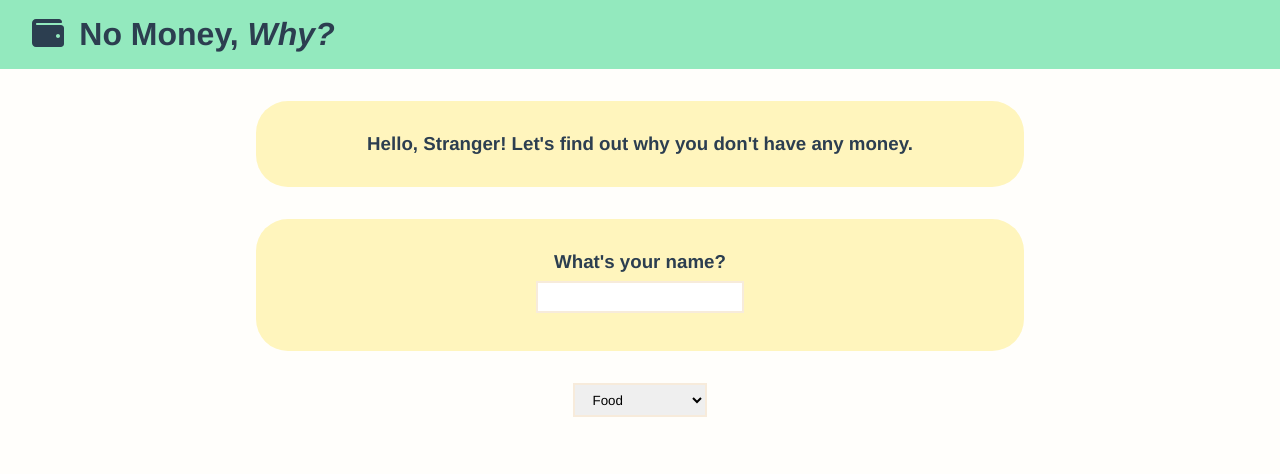
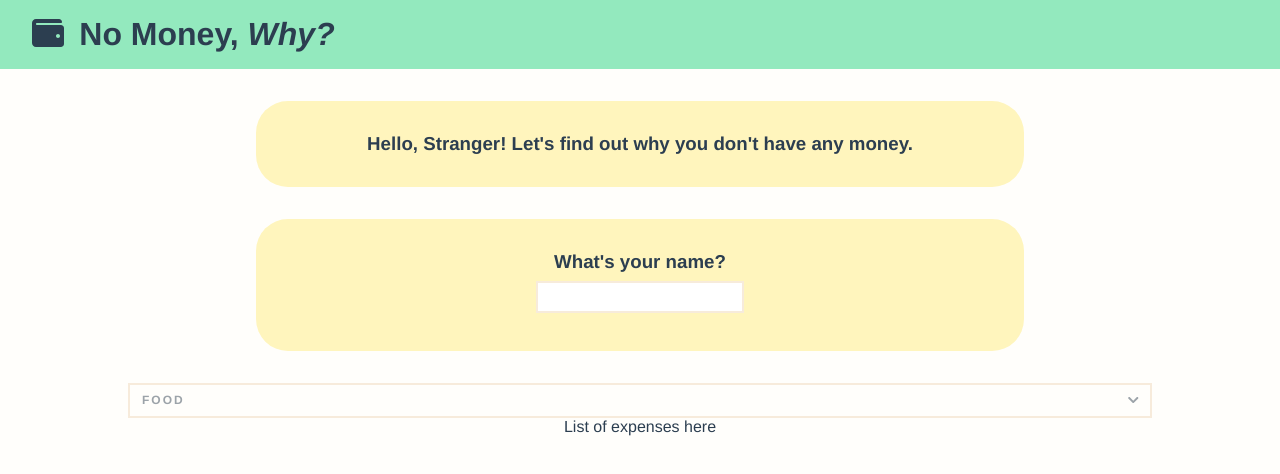
Before and after one commit to debjeanlee/nomoneywhy, a Vue app: page / in a window 1280 px wide. Shown: the top 474 px of the page. Built offline with nearby package versions, Linux system fonts and the light colour scheme.

Commit message:
refactored dropdown to AddExpense, styled dropdown

```diff
--- a/src/assets/css/general.scss
+++ b/src/assets/css/general.scss
@@ -19,6 +19,15 @@ p {
   justify-content: space-between;
 }
 
+.align-center {
+  align-items: center;
+}
+
+.container {
+  width: 80%;
+  margin: 1em auto;
+}
+
 // --- Forms
 input {
   font-family: Avenir, Helvetica, Arial, sans-serif;
@@ -31,13 +40,31 @@ input {
   }
 }
 
-select {
+// custom dropdown menu
+.dropdown {
   font-family: Avenir, Helvetica, Arial, sans-serif;
-  padding: 0.5em 1em;
+  padding: 0.7em 1em;
   border: 2px solid $cream;
+  text-align: left;
+  text-transform: uppercase;
+  font-weight: 600;
+  font-size: 0.75em;
+  letter-spacing: 2px;
+  color: $gray;
 
   &:focus {
     outline: none;
+  }
+}
+
+.option {
+  @extend .dropdown;
+  background-color: $white;
+  list-style: none;
+  border-top: none;
+
+  &:hover {
+    background-color: $cream;
   }
 }
 
--- a/src/assets/css/variables.scss
+++ b/src/assets/css/variables.scss
@@ -7,3 +7,4 @@ $dgreen: #21a362;
 $green: #125734;
 $black: #0a090c;
 $navy: #2c3e50;
+$gray: #9ca3a9;
--- /dev/null
+++ b/src/components/body/expenses/AddExpense.vue
@@ -0,0 +1,49 @@
+<template>
+    <div>
+        <div>
+            <div class="dropdown" @click="toggleOpen" :ref="selectedCategory">
+                <div class="flex between align-center">
+                    <div>{{ selectedCategory }}</div>
+                    <FontAwesomeIcon :icon="arrow" />
+                </div>
+            </div>
+            <div v-if="openSelect" class="options-wrapper">
+                <li class="option" v-for="category in categories" @click="handleSelect(category)" :key="category">
+                    {{ category }}
+                </li>
+            </div>
+        </div>
+    </div>
+</template>
+
+<script>
+import { ref } from 'vue';
+import getCategories from '../../../functions/getCategories'
+import { FontAwesomeIcon } from '@fortawesome/vue-fontawesome'
+import { faChevronDown } from '@fortawesome/free-solid-svg-icons'
+
+    export default {
+        components: { FontAwesomeIcon },
+        setup(){
+            const arrow = faChevronDown
+            const openSelect = ref(false)
+            const selectedCategory = ref('Food');
+            const { categories } = getCategories();
+
+            const toggleOpen = () => {
+                return openSelect.value = !openSelect.value
+            }
+
+            const handleSelect = (cat) => {
+                selectedCategory.value = cat;
+                toggleOpen();
+            }
+
+            return { categories, selectedCategory, openSelect, toggleOpen, handleSelect, arrow }
+        }
+    }
+</script>
+
+<style lang="scss">
+
+</style>
--- a/src/components/body/expenses/ExpenseList.vue
+++ b/src/components/body/expenses/ExpenseList.vue
@@ -1,22 +1,14 @@
 <template>
-    <select v-model="selectedCategory">
-        <option v-for="category in categories" :key="category" :value="category">
-            {{ category }}
-        </option>
-    </select>
+    <div class="container">
+        <AddExpense />
+        List of expenses here
+    </div>
 </template>
 
 <script>
-import { ref } from 'vue';
-import getCategories from '../../../functions/getCategories'
-
+import AddExpense from './AddExpense'
     export default {
-        setup(){
-            const selectedCategory = ref('Food');
-            const { categories } = getCategories();
-
-            return { categories, selectedCategory }
-        }
+     components: { AddExpense }
     }
 </script>
 
```
